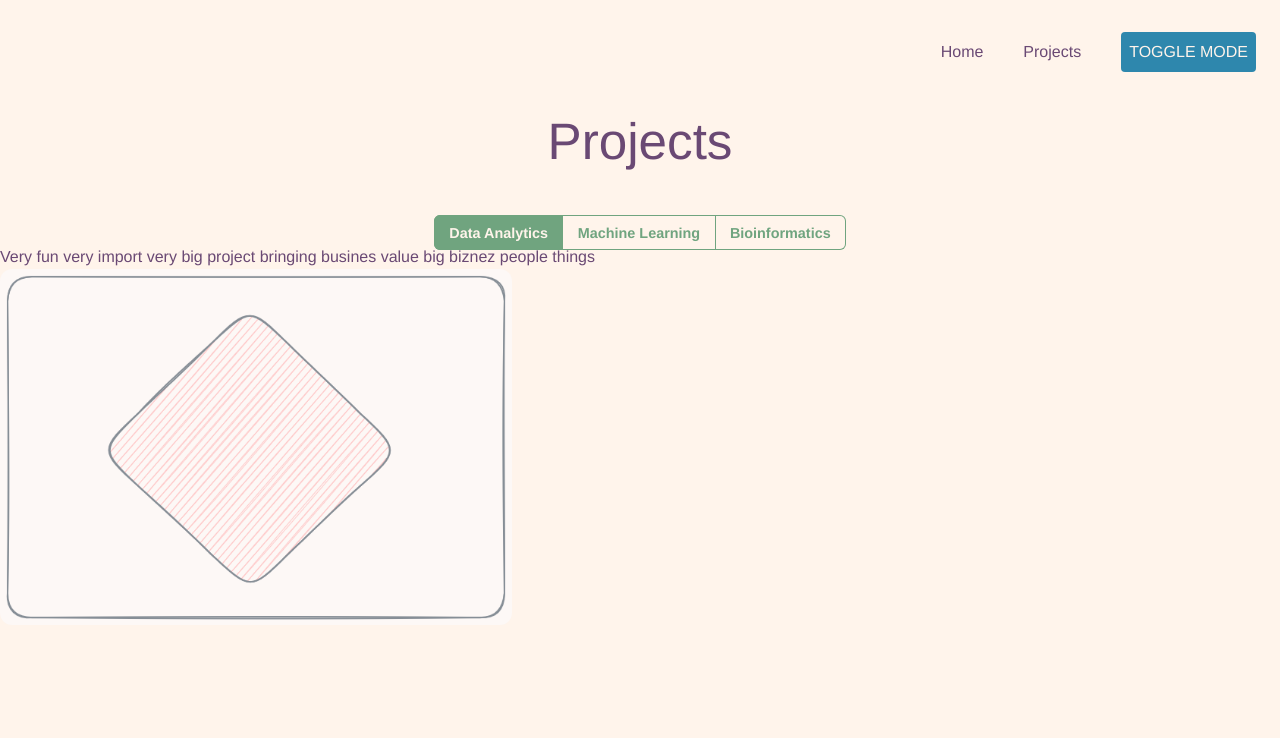
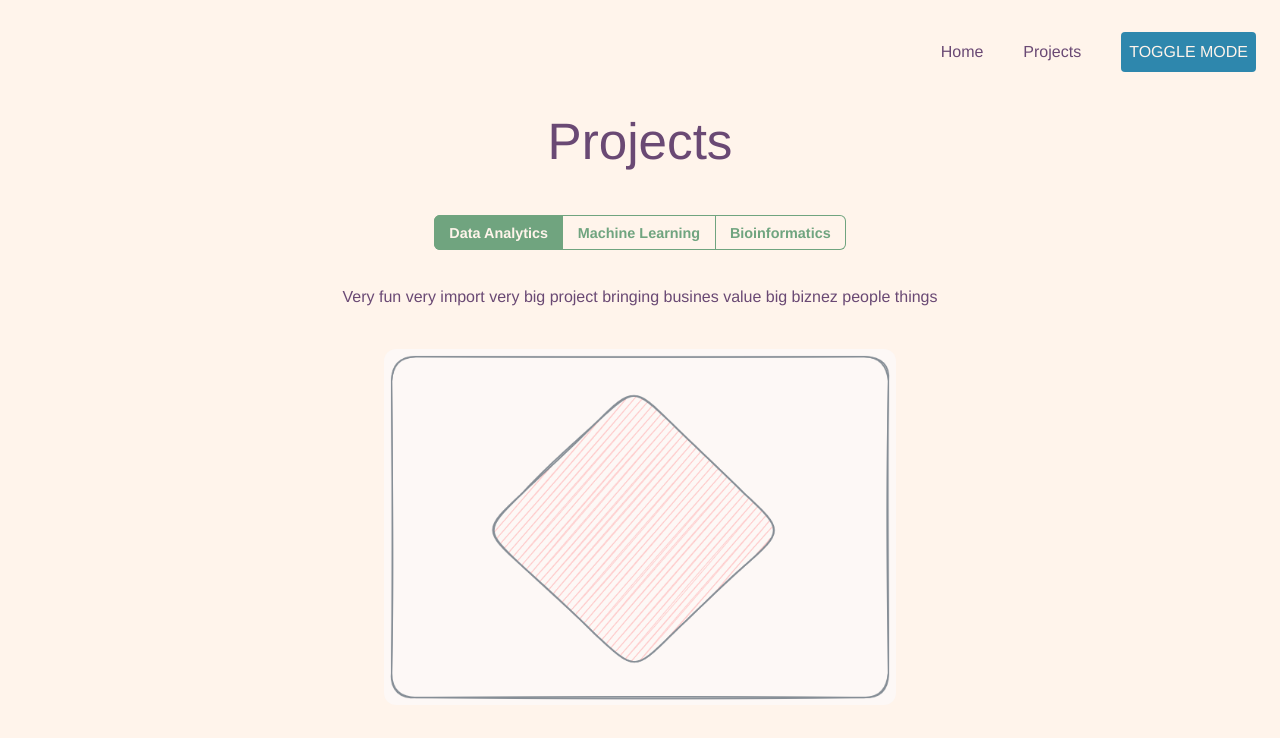
Before and after one commit to MarKr17/Portfolio, a SvelteKit app: page /Projects in a window 1280 px wide. Shown: the top 738 px of the page. Built offline with nearby package versions, Linux system fonts and the light colour scheme.

Commit message:
fixed paths

```diff
--- a/src/routes/Projects/+page.svelte
+++ b/src/routes/Projects/+page.svelte
@@ -20,7 +20,6 @@
     <CategoriesButtons {options} legend='' bind:userSelected={Value}/>
 
     </div>
+    <p> {json.Project1.description} </p>
+<img class="h-auto max-w-lg rounded-xl" src={json.Project1.image} alt = "Project 1"/>
 </div>
-
-<p> {json.Project1.description} </p>
-<img class="h-auto max-w-lg rounded-xl" src={json.Project1.image} alt = "Project 1"/>
```
